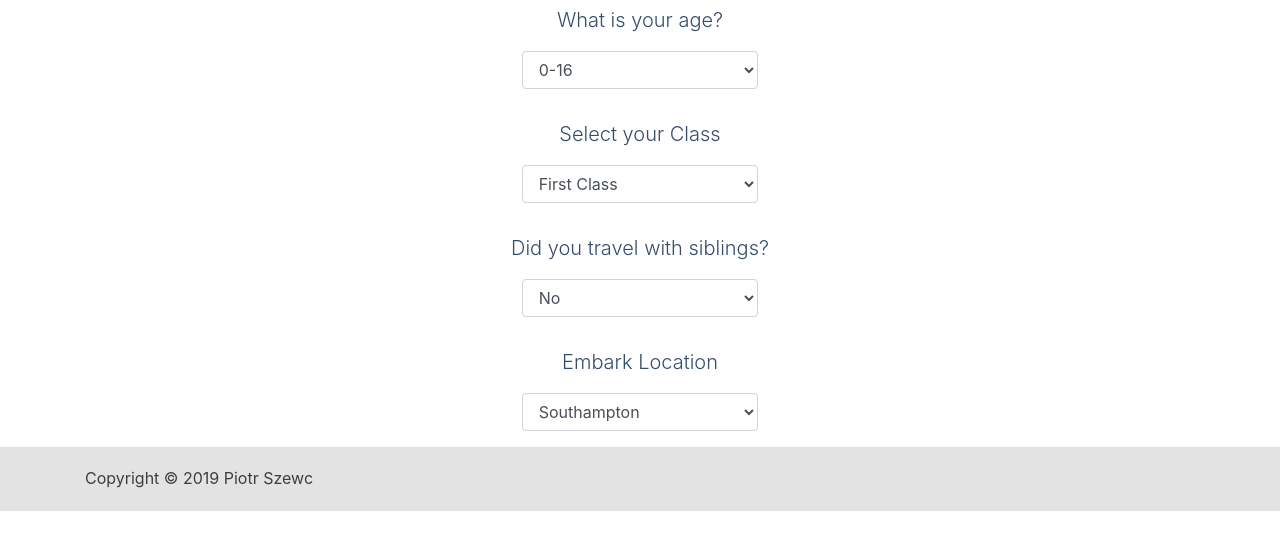
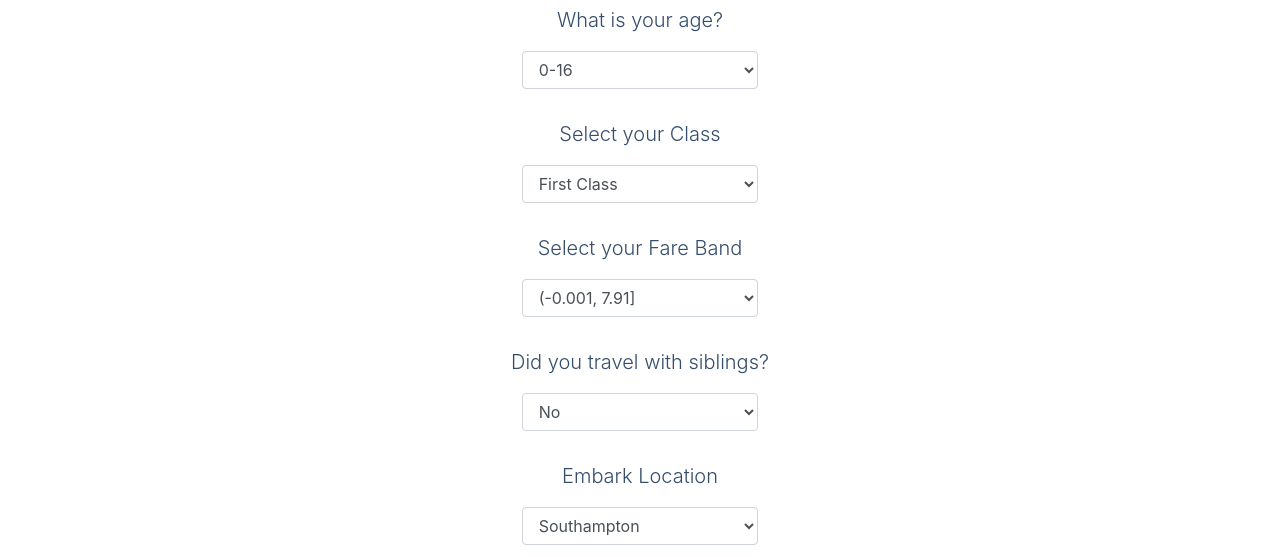
Before and after one commit to piszewc/pszewc, a Django app: page /model_implementation_page/ in a window 1280 px wide. Shown: the part 805-1362 px from the top of the page. Before the commit the page ends 1316 px from the top, so only its background shows below. Run offline with Django 3.2, Linux system fonts and the light colour scheme; some libraries are stand-ins or nearby versions.

Commit message:
Update machine_learning_model.html

```diff
--- a/blog/templates/other/machine_learning_model.html
+++ b/blog/templates/other/machine_learning_model.html
@@ -14,50 +14,59 @@
 
 
         <p>Select your sex</p>
-        <select class="form-control col-4">
-            <option>Male</option>
-            <option>Female</option>
+        <select id="form_sex" class="form-control col-4"  >
+            <option value="0">Male</option>
+            <option value="1">Female</option>
         </select>
         <br>
         <p>Select your title</p>
         <select class="form-control col-4">
 
-            <option>Master</option>
-            <option>Miss</option>
-            <option>Mr</option>
-            <option>Mrs</option>
-            <option>Rare</option>
+            <option value="4">Master</option>
+            <option value="2">Miss</option>
+            <option value="1">Mr</option>
+            <option value="3">Mrs</option>
+            <option value="5">Rare</option>
 
         </select>
         <br>
         <p>What is your age?</p>
         <select class="form-control col-4">
-            <option>0-16</option>
-            <option>17-32</option>
-            <option>33-48</option>
-            <option>49-64</option>
-            <option>64+</option>
+            <option value="0">0-16</option>
+            <option value="1">17-32</option>
+            <option value="2">33-48</option>
+            <option value="3">49-64</option>
+            <option value="4">64+</option>
 
         </select>
         <br>
         <p>Select your Class</p>
         <select class="form-control col-4">
-            <option>First Class</option>
-            <option>Second Class</option>
-            <option>Third Class</option>
+            <option value="0">First Class</option>
+            <option value="1">Second Class</option>
+            <option value="2">Third Class</option>
+        </select>
+        <br>
+        <p>Select your Fare Band</p>
+        <select class="form-control col-4">
+            <option value="0">(-0.001, 7.91]</option>
+            <option value="1">(7.91, 14.454]</option>
+            <option value="2">(14.454, 31.0]</option>
+            <option value="3">(31.0, 512.329]</option>
+
         </select>
         <br>
         <p>Did you travel with siblings?</p>
         <select class="form-control col-4">
-            <option>No</option>
-            <option>Yes</option>
+            <option value="0">No</option>
+            <option value="1">Yes</option>
         </select>
         <br>
         <p>Embark Location</p>
         <select class="form-control col-4">
-            <option>Southampton</option>
-            <option>Cherbourg</option>
-            <option>Queenstown</option>
+            <option value="0">Southampton</option>
+            <option value="1">Cherbourg</option>
+            <option value="2">Queenstown</option>
         </select>
 
 
```
